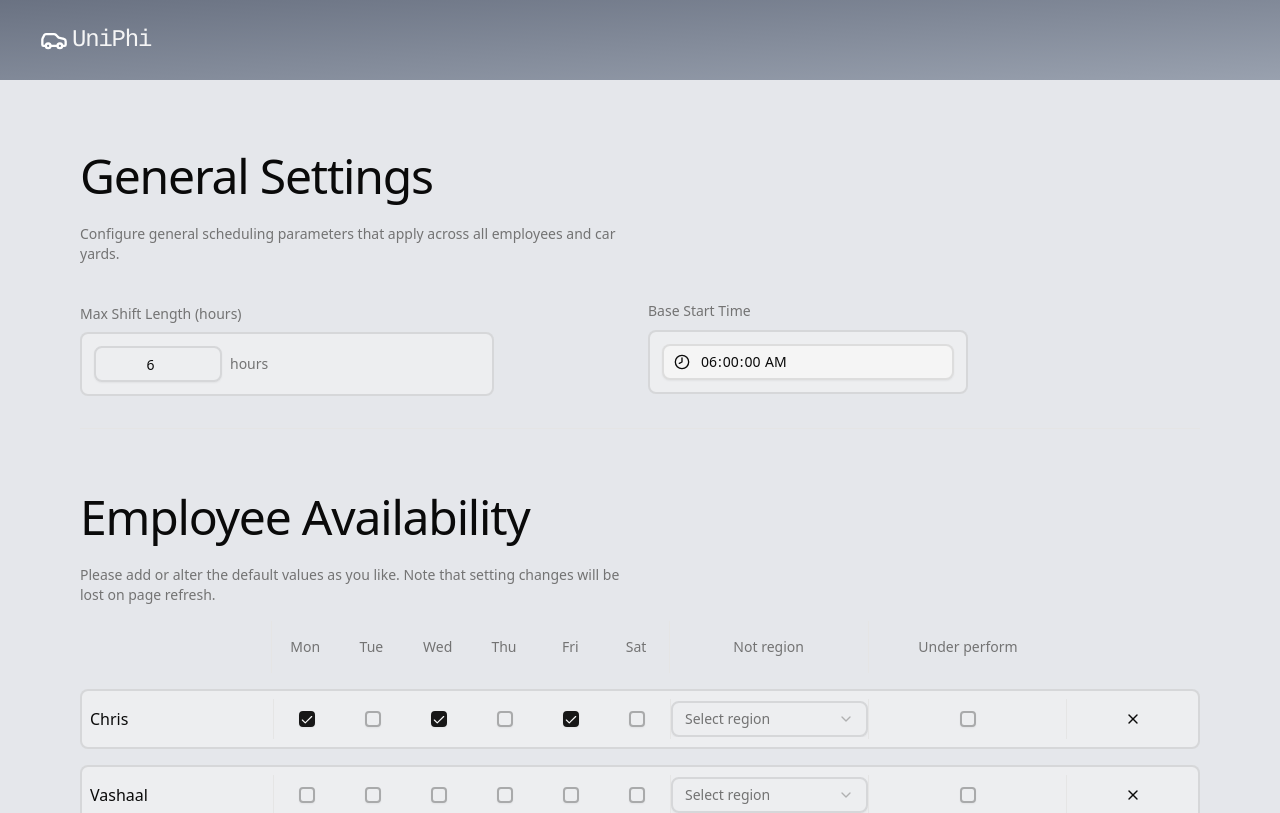
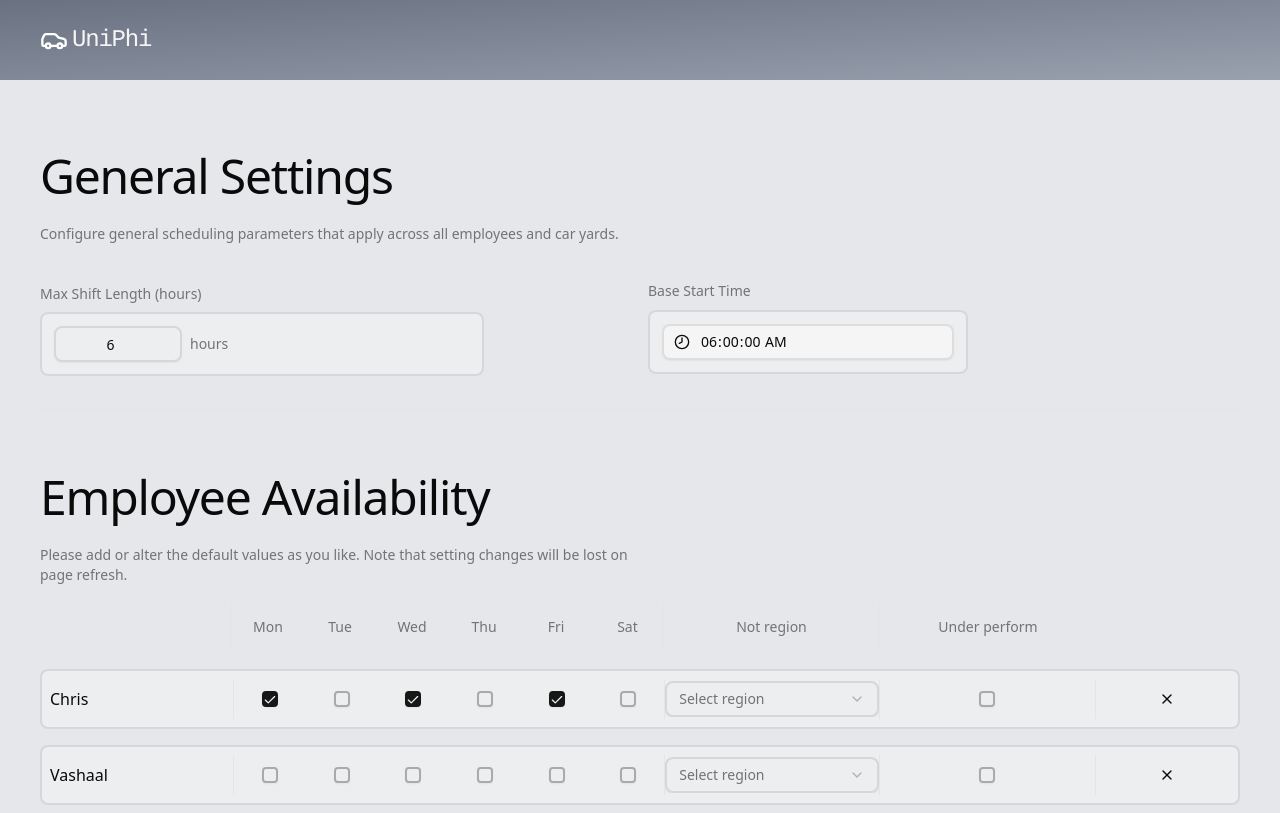
Before and after one commit to lewi0231/work-rate-calculator, a Next.js app: page /scheduler in a window 1280 px wide. Shown: the top 813 px of the page. Built offline with nearby package versions, Linux system fonts and the light colour scheme.

Commit message:
- removed padding from schedular page.tsx

```diff
--- a/app/scheduler/page.tsx
+++ b/app/scheduler/page.tsx
@@ -124,7 +124,7 @@ const SchedulerPage = () => {
     (hasRosterData || hasAssignments) && !rosterDisplayIsOpen;
 
   return (
-    <main className="w-full min-h-screen flex flex-col justify-start items-start max-w-[1200px] mx-auto pb-20 space-y-10 px-10 relative">
+    <main className="w-full min-h-screen flex flex-col justify-start items-start max-w-[1200px] mx-auto pb-20 space-y-10 relative">
       <GeneralSettingsDisplay
         maxHoursPerDay={maxHoursPerDay}
         earliestStartTime={earliestStartTime}
```
